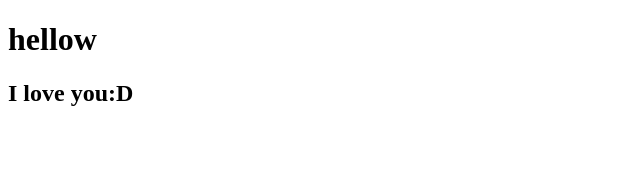
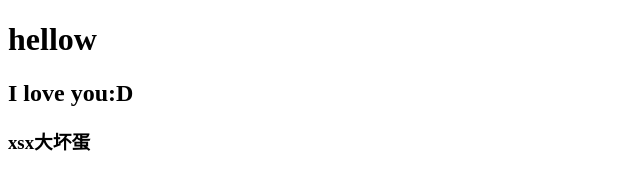
Before and after one commit to jinxuan701/firststore, a plain HTML site: page 001.html in a window 1280 px wide. Shown: the whole page, without its empty margins (0-640 px from the left). Drawn offline with Linux system fonts and the light colour scheme.

Commit message:
Add h3 element with text to 001.html

```diff
--- a/001.html
+++ b/001.html
@@ -8,5 +8,6 @@
 <body>
 <h1>hellow</h1>
 <h2>I love you:D</h2>
+<h3>xsx大坏蛋</h3>
 </body>
 </html>
```
